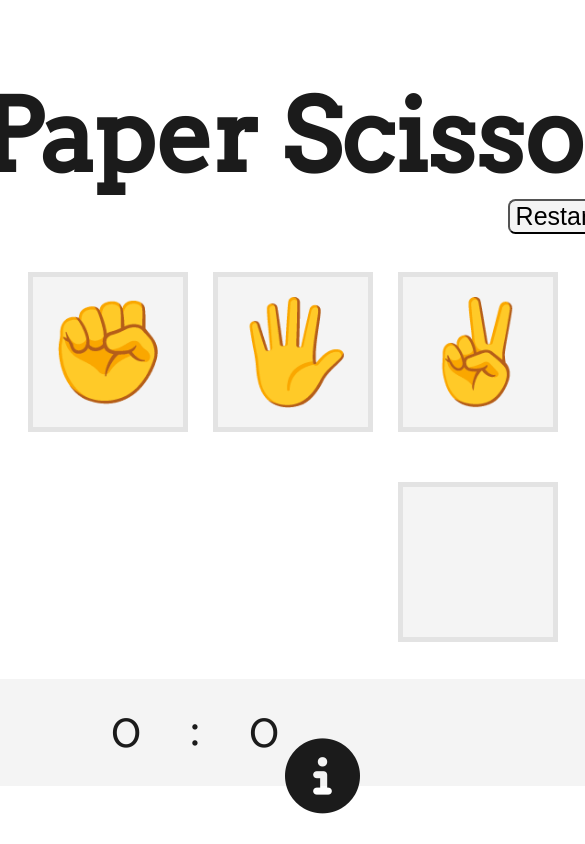
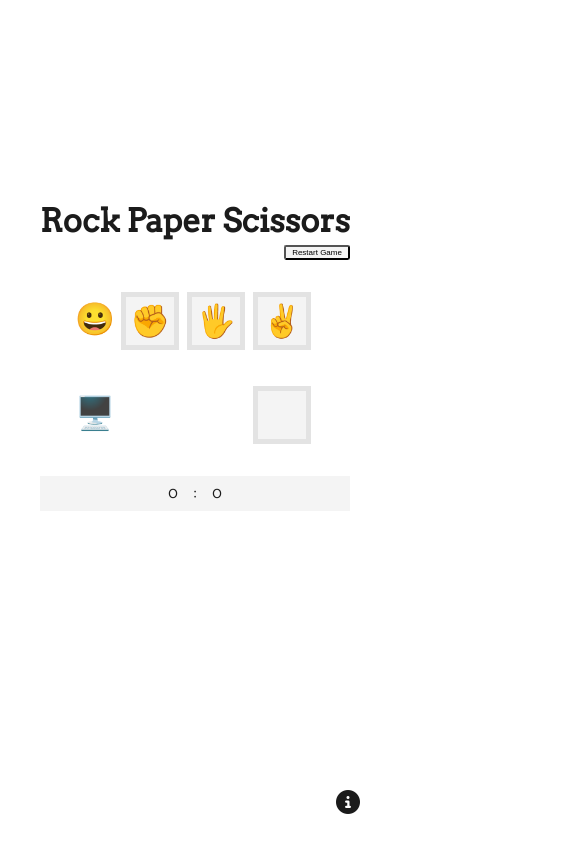
Before and after one commit to sharonytlau/odin-rock-paper-scissors, a plain HTML site: page index.html in a window 390 px wide. Shown: the top 844 px of the page, 585 px wide, since content can reach past the window. Drawn offline with Linux system fonts and the light colour scheme.

Commit message:
Add media queries

```diff
--- a/style.css
+++ b/style.css
@@ -1,7 +1,7 @@
 :root {
   --font-Family-sans: Catamaran, Montserrat, "Segoe UI", Roboto, Arial, "Noto Sans", sans-serif, "Apple Color Emoji", "Segoe UI Emoji", "Segoe UI Symbol", "Noto Color Emoji";
   --fontFamily-serif: Arvo, Merriweather, "Georgia", Cambria, "Times New Roman", Times, serif;
-  --fontSize-root: 25px;
+  --fontSize-root: 24px;
   --fontSize-1: 1rem;
   --fontSize-2: 2rem;
   --fontSize-3: 3rem;
@@ -11,6 +11,7 @@
   --spacing-1: 0.5rem;
   --spacing-2: 1rem;
   --spacing-3: 1.5rem;
+  --spacing-4: 3.5rem;
   --maxWidth-1: 20rem;
   --minWidth-1: 5rem;
   --minWidth-2: 20rem;
@@ -22,6 +23,7 @@
   --color-primary-light:  #8d8d8d;
 }
 
+
 html{
   font-size: var(--fontSize-root);
   display: flex;
@@ -29,6 +31,7 @@ html{
 }
 
 body {
+  height: 80vh;
   color: var(--color-primary);
   font-family: var(--font-Family-sans);
   display: flex;
@@ -37,7 +40,6 @@ body {
   justify-content: center;
   row-gap: var(--spacing-2);
   font-size: var(--fontSize-2);
-  /* min-width: var(--minWidth-4); */
   width: fit-content;
 }
 
@@ -97,8 +99,6 @@ body {
   flex-direction: column;
 }
 
-
-
 #score-board{
   width: 100%;
   display: flex;
@@ -131,16 +131,13 @@ body {
 }
 
 
-/* Tooltip container */
+/* Tooltip */
 .tooltip {
   position: relative;
 }
 
-/* Tooltip text */
 .tooltip .tooltiptext {
-  /* height: 100%; */
   visibility: hidden;
-  /* background-color: var(--color-light-gray); */
   border: 3px solid var(--color-primary);
   color: var(--color-primary);
   text-align: center;
@@ -157,19 +154,6 @@ body {
   transition: opacity 0.3s;
 }
 
-/* Tooltip arrow */
-.tooltip .tooltiptext::after {
-  content: " ";
-  position: absolute;
-  top: 50%;
-  left: 100%; /* To the right of the tooltip */
-  margin-top: -5px;
-  border-width: 10px;
-  border-style: solid;
-  border-color: transparent transparent transparent black;
-}
-
-/* Show the tooltip text when you mouse over the tooltip container */
 .tooltip:hover .tooltiptext {
   visibility: visible;
   opacity: 1;
@@ -194,6 +178,18 @@ body {
   background-color: var(--color-light-gray);
 }
 
+/* Tooltip arrow */
+.tooltip .tooltiptext::after {
+  content: " ";
+  position: absolute;
+  top: 50%;
+  left: 100%; /* To the right of the tooltip */
+  margin-top: -5px;
+  border-width: 10px;
+  border-style: solid;
+  border-color: transparent transparent transparent black;
+}
+
 .fas::before {
   font-size: var(--fontSize-3);
   color: var(--color-primary);
@@ -202,3 +198,38 @@ body {
 .fas:hover::before {
   color: var(--color-dark-gray);
 }
+
+/* Media Queries */
+
+@media only screen and (min-width: 1025px) and (max-width: 1368px) {
+  :root {--fontSize-root: 18px;}
+}
+
+@media only screen and (min-width: 769px) and (max-width: 1024px) and (orientation: landscape) {
+  :root {--fontSize-root: 12px;}
+}
+
+@media only screen and (min-width: 769px) and (max-width: 1024px) and (orientation: portrait) {
+  :root {--fontSize-root: 16px;}
+}
+
+@media only screen and (min-width: 481px) and (max-width:768px) and (orientation: landscape) {
+  :root {--fontSize-root: 10px;}
+}
+
+@media only screen and (min-width: 481px) and (max-width:768px) and (orientation: portrait) {
+  :root {--fontSize-root: 12px;}
+}
+
+@media only screen and (min-width: 320px) and (max-width:480px) {
+  :root {--fontSize-root: 8px;}
+}
+
+@media only screen and (max-width:319px) {
+  :root {--fontSize-root: 6px;}
+}
+
+@media only screen and (orientation: portrait) {
+  body {row-gap: var(--spacing-4);}
+  #restart-btn {margin-top: var(--spacing-1);}
+}
```
